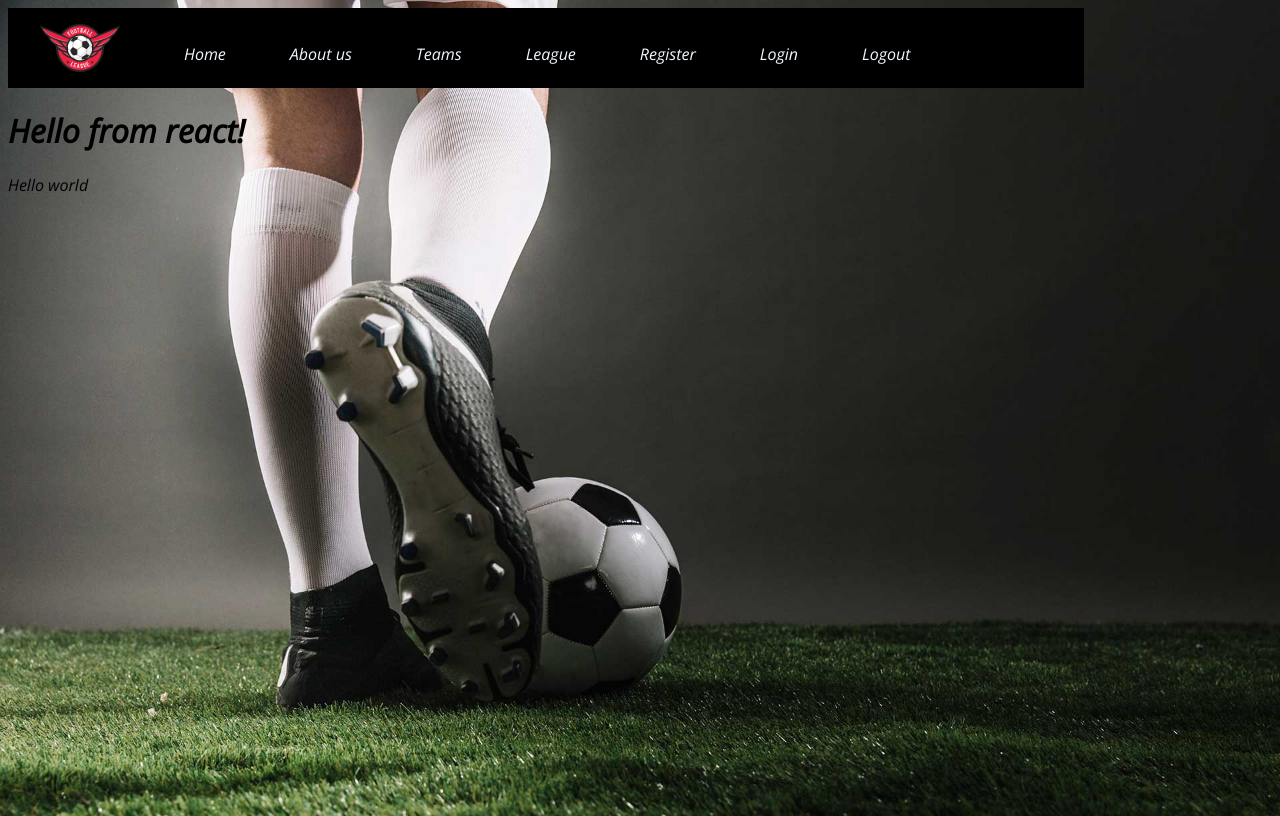
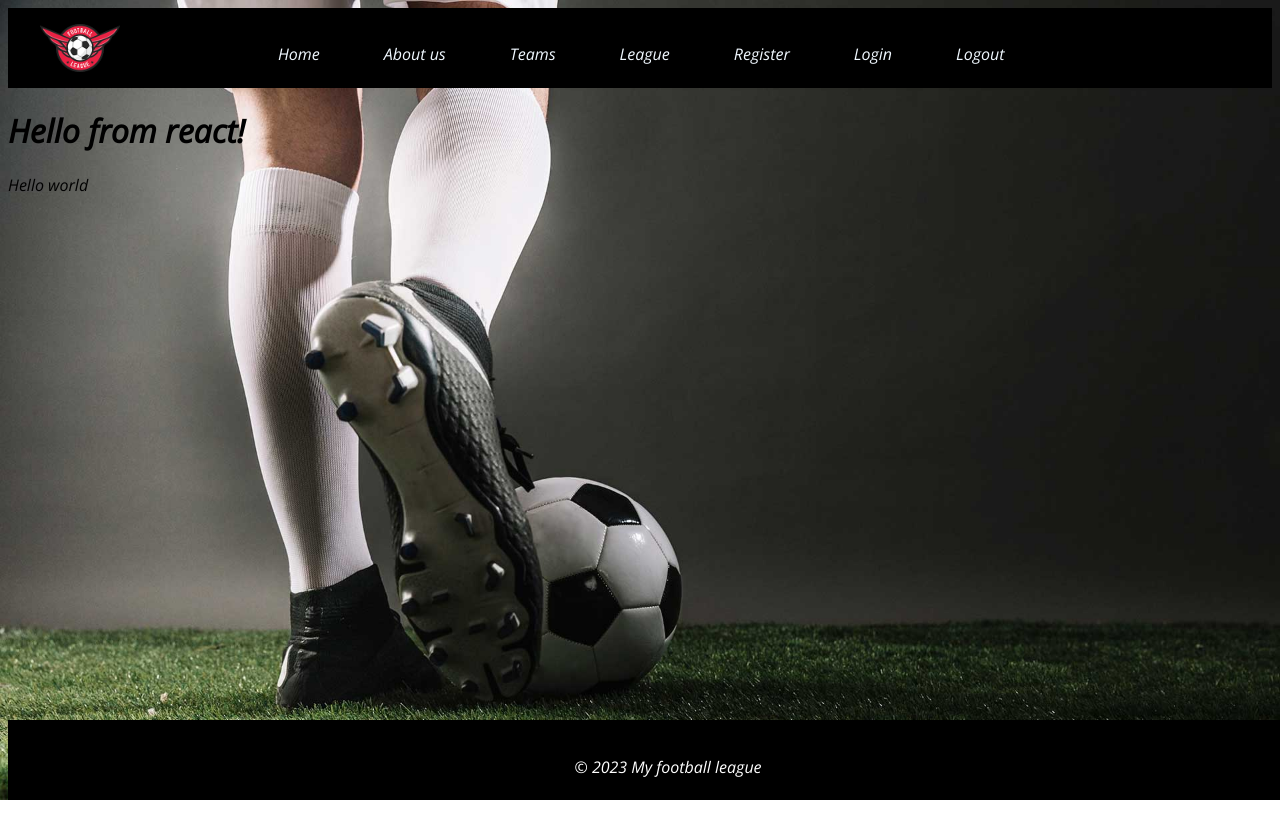
Before and after one commit to axlz21/react-project-df, a React (Vite) app in the folder client/: page / in a window 1280 px wide. Built offline with nearby package versions, Linux system fonts and the light colour scheme.

Commit message:
added footer

```diff
--- a/client/src/App.css
+++ b/client/src/App.css
@@ -3,8 +3,6 @@ body {
     background-image: url(/images/bg_1.jpg);
     background-repeat: no-repeat;
     background-size: cover;
-    display: flex;
-    min-height: 100vh;
 }
 html {
     min-height: 100%;
--- a/client/src/App.jsx
+++ b/client/src/App.jsx
@@ -1,6 +1,7 @@
 import './App.css'
 import Home from './components/home/Home';
 import Navbar from './components/Header/NavBar';
+import Footer from './components/Footer/Footer';
 function App() {
 
   return (
@@ -9,6 +10,7 @@ function App() {
 
    <h1>Hello from react!</h1>
    <Home></Home>
+   <Footer />
    </>
   )
 }
--- /dev/null
+++ b/client/src/components/Footer/Footer.jsx
@@ -0,0 +1,8 @@
+import "./footer.css"
+export default function Footer(){
+    return (
+     <div className="footer">
+         <p>© 2023 My football league</p>
+     </div>
+    )
+}
--- /dev/null
+++ b/client/src/components/Footer/footer.css
@@ -0,0 +1,25 @@
+@import url('https://fonts.googleapis.com/css2?family=Open+Sans:ital,wght@1,300&display=swap');
+
+*{
+    font-family: 'Open Sans', sans-serif;
+}
+
+.footer {
+    height: 40px;
+    background-color:black;
+    color: white;
+    padding: 20px;
+    text-align: center;
+    position: fixed;
+    bottom: 0;
+    width: 100%;
+  }
+
+  .footer a {
+    color: white;
+    text-decoration: none;
+  }
+
+  .footer a:hover {
+    text-decoration: underline;
+  }
--- a/client/src/components/Header/NavBar.jsx
+++ b/client/src/components/Header/NavBar.jsx
@@ -10,7 +10,7 @@ export default function Navbar(){
     }
     return (
         <header>
-        <img src="http://localhost:5173/public/images/logo_1.png"></img>
+        <img src="/images/logo_1.png"></img>
         <nav ref={navRef}>
             <a href="/#">Home</a>
             <a href="/#">About us</a>
--- a/client/src/components/Header/styles/nav.css
+++ b/client/src/components/Header/styles/nav.css
@@ -6,7 +6,6 @@
 
 header {
     display: flex;
-    width: 100%;
     align-items: center;
     justify-content: space-between;
     height: 80px;
@@ -27,7 +26,7 @@ nav a{
 }
 
 nav a:hover{
-    color: rgb(201, 3, 3);
+    color: rgb(143, 138, 138);
     text-decoration: solid;
 }
 
```
